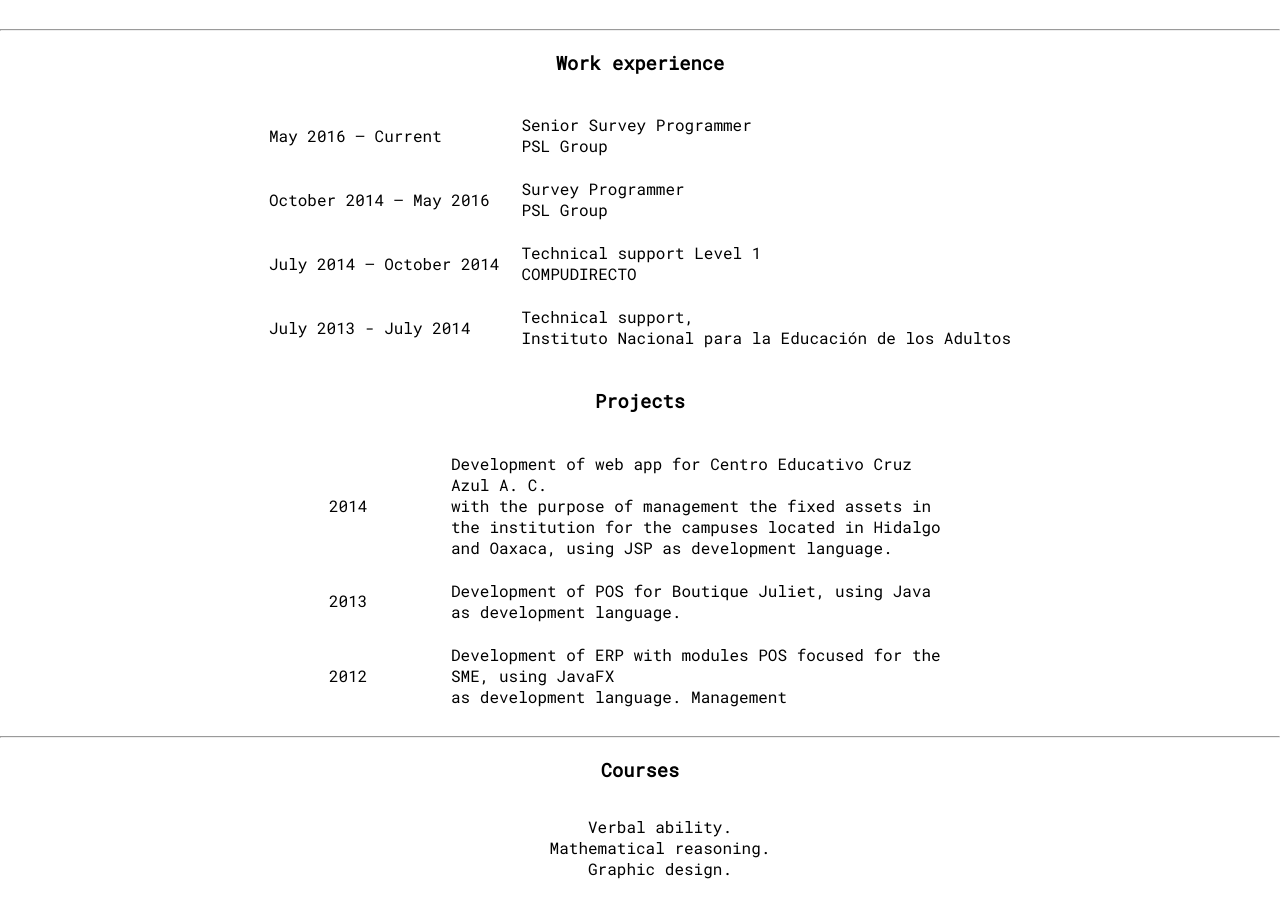
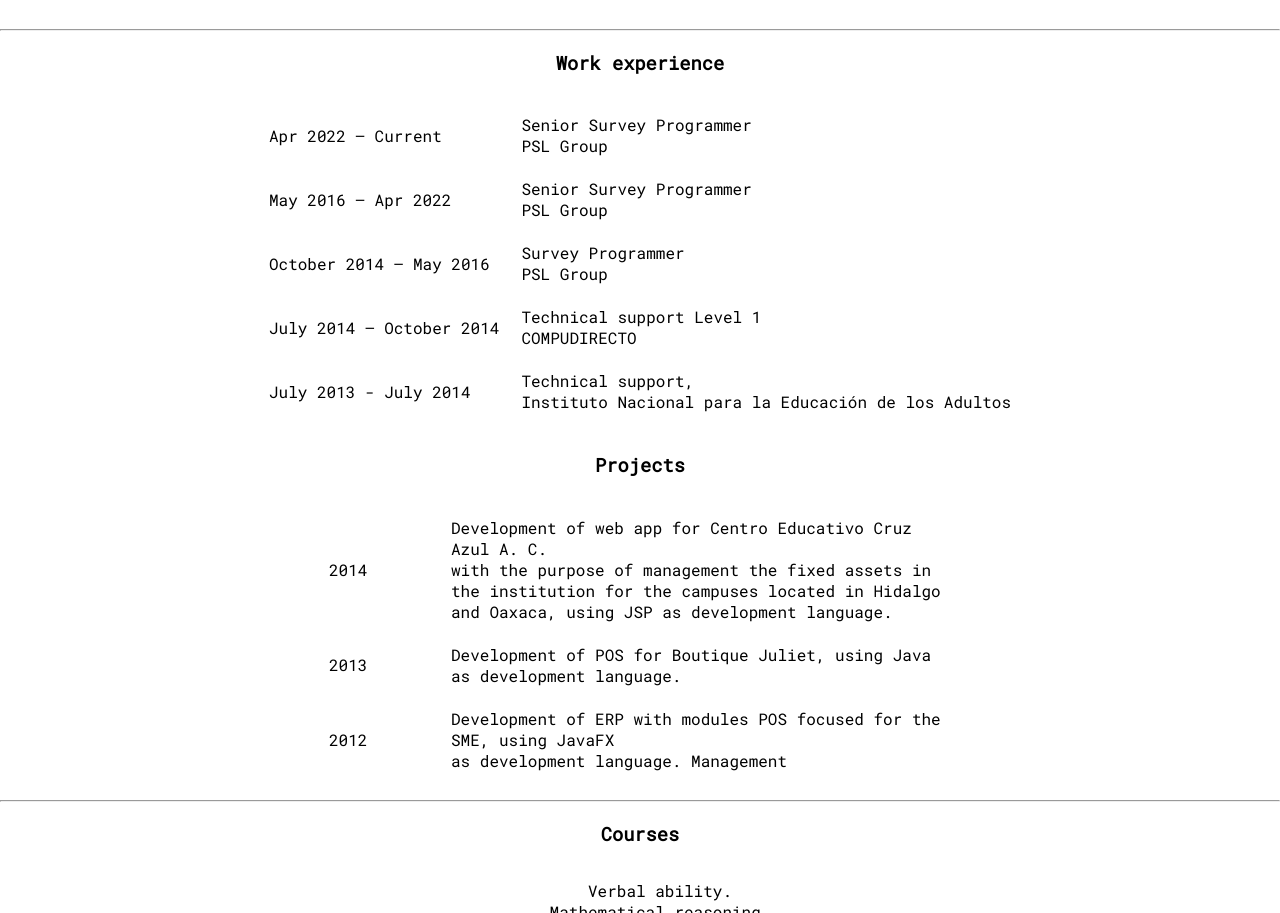
Before and after one commit to NalleBP/NnBP_cv, a plain HTML site: page index.html in a window 1280 px wide. Shown: the part 1005-1918 px from the top of the page. Drawn offline with Linux system fonts and the light colour scheme.

Commit message:
Update index.html

```diff
--- a/index.html
+++ b/index.html
@@ -45,7 +45,11 @@
 <center>
         <table cellspacing="20">
             <tr>
-                <td>May 2016 – Current</td>
+                <td>Apr 2022 – Current</td>
+                <td>Senior Survey Programmer<br>PSL Group</td>
+            </tr>
+            <tr>
+                <td>May 2016 – Apr 2022</td>
                 <td>Senior Survey Programmer<br>PSL Group</td>
             </tr>
             <tr>
```
